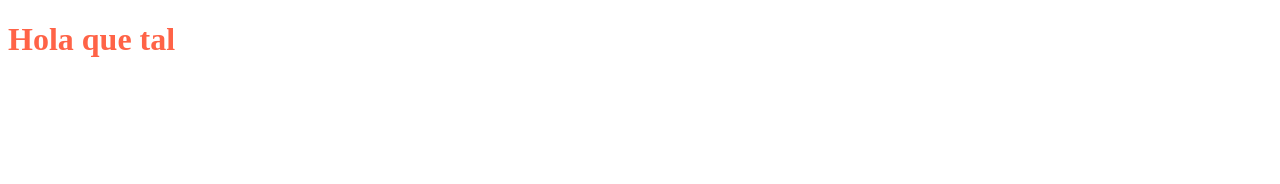
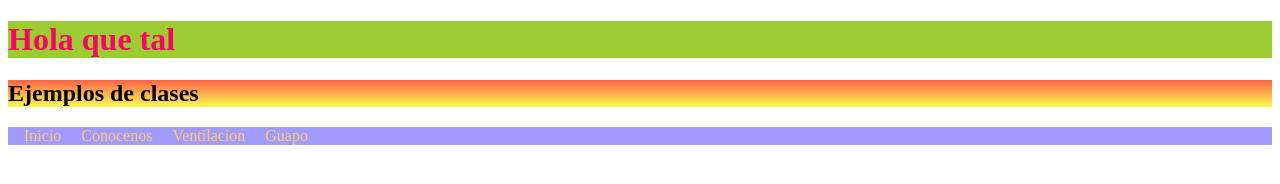
Before and after one commit to AlejandrocDAW/Primer-repositorio-de-Alejandro, a plain HTML site: page LM/introcss/index.html in a window 1280 px wide. Drawn offline with Linux system fonts and the light colour scheme.

Commit message:
nuevos cambios

```diff
--- a/LM/introcss/css/style.css
+++ b/LM/introcss/css/style.css
@@ -1,3 +1,39 @@
 h1 {
-    color: tomato;
+    color: aliceblue;
+    background-color: yellowgreen;
+
 }
+
+a {
+    text-decoration: none;
+    color: #fdcb6e;
+
+}
+
+
+.rojo {
+    color: #FF0066;
+
+}
+.menu {
+    margin: 0;
+    padding: 0;
+    background-color: #a29bfe;
+}
+.menuItem {
+    display: inline;
+    margin-left: 1rem;
+}
+
+.hola {
+    background-color: rgb(250, 252, 78);
+    background-image: linear-gradient(tomato, rgb(250, 252, 78));
+}
+.pepino {
+
+    color: aliceblue;
+    display: block;
+    background-image: url(https://images.unsplash.com/photo-1604673809095-242bf2b47106?ixlib=rb-1.2.1&ixid=eyJhcHBfaWQiOjEyMDd9&auto=format&fit=crop&w=500&q=60);
+    width: 20rem;
+    height: 20rem;
+}
--- a/LM/introcss/index.html
+++ b/LM/introcss/index.html
@@ -1,12 +1,31 @@
 <!DOCTYPE html>
-<html lang="en">
-<head>
-    <meta charset="UTF-8">
-    <meta name="viewport" content="width=device-width, initial-scale=1.0">
+<html lang="es">
+  <head>
+    <meta charset="UTF-8" />
+    <meta name="viewport" content="width=device-width, initial-scale=1.0" />
     <title>Mi primeros estilos</title>
-    <link rel="stylesheet" href="css/style.css">
-</head>
-<body>
-    <h1>Hola que tal</h1>
+    <link rel="stylesheet" href="css/style.css" />
+  </head>
+  <body>
+    <h1 class="rojo">Hola que tal</h1>
+    <h2 class="hola">Ejemplos de clases</h2>
+
+    <ul class="menu">
+        <li class="menuItem"><a href="">Inicio</a></li>
+        <li class="menuItem"><a href="">Conocenos</a></li>
+        <li class="menuItem"><a href="">Ventilacion</a></li>
+        <li class="menuItem"><a href="">Guapo</a></li>
+    </ul>
+
+
+    <!--
+    <p class="rojo">andando me da la sombra</p>
+    <p>pues el que venga el sol</p>
+    <p class="pepino">Hola soy un pepino</p>
+    <p class="pepino">Hola yo soy su amigo</p>
+-->
+
+
+
 </body>
 </html>
```
